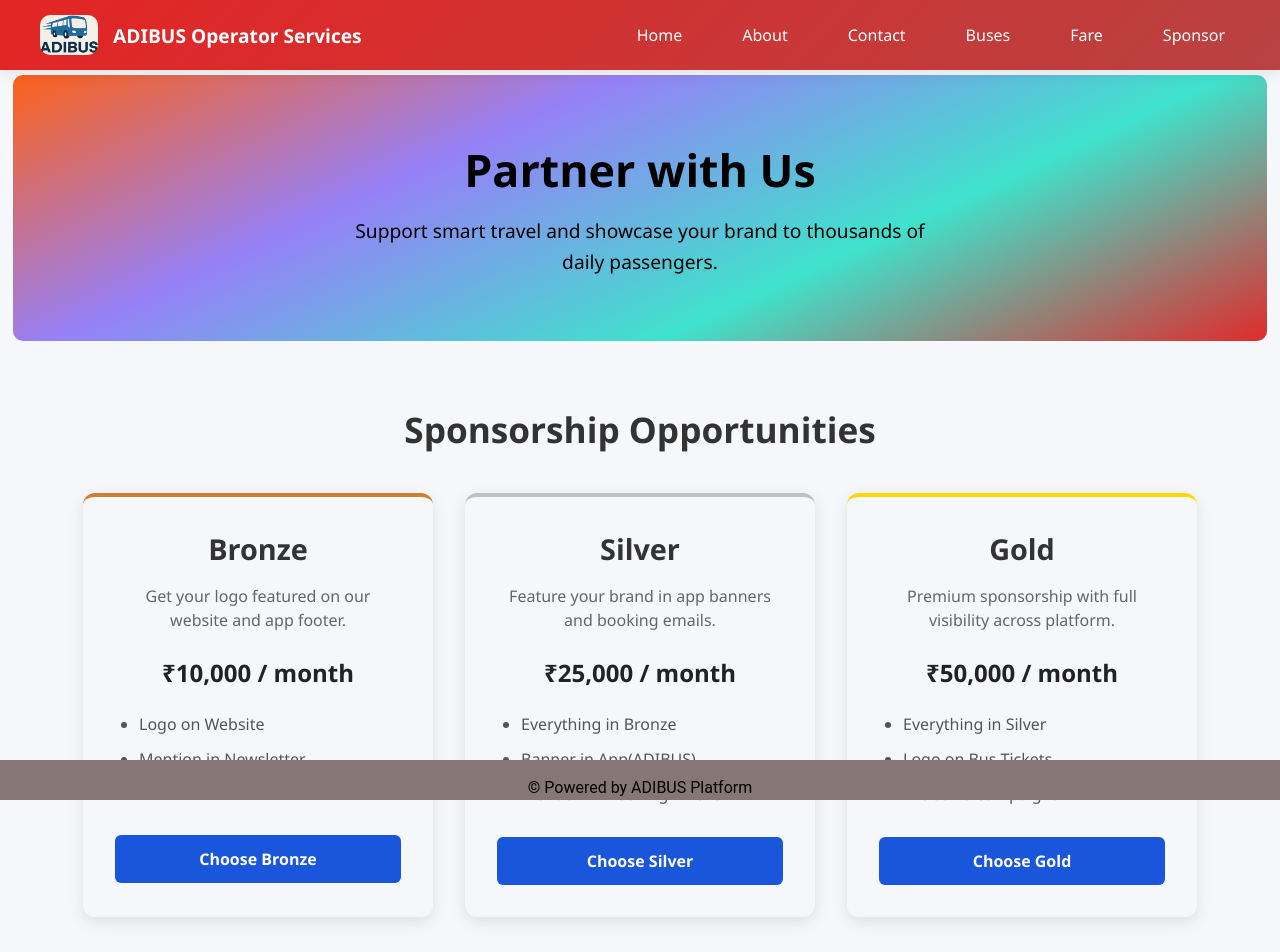
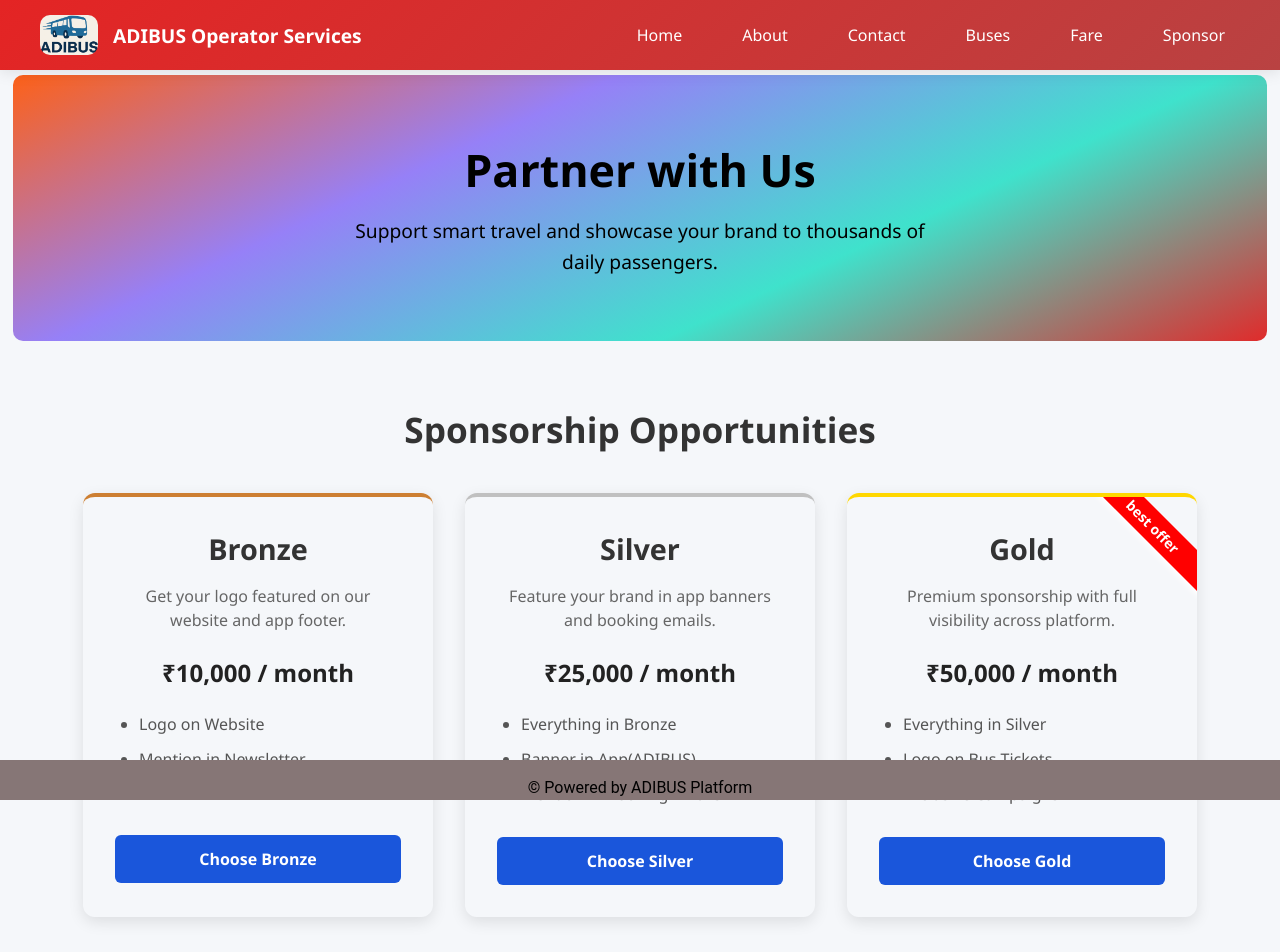
Before and after one commit to abhijitdas44719/adbbo.com, a React (Vite) app in the folder Frontend-Operator/: page /sponsor in a window 1280 px wide. Shown: the top 952 px of the page. Built offline with nearby package versions, Linux system fonts and the light colour scheme.

Commit message:
Sponsor.jsx

```diff
--- a/Frontend-Operator/src/components/Sponsor.jsx
+++ b/Frontend-Operator/src/components/Sponsor.jsx
@@ -56,7 +56,7 @@ function Sponsor() {
                     </div>
 
                     {/* gold */}
-                    <div class="tier gold">
+                    <div class="tier gold , best-offer">
                         <h3>Gold</h3>
                         <p>Premium sponsorship with full visibility across platform.</p>
                         <div class="price">₹50,000 / month</div>
```
